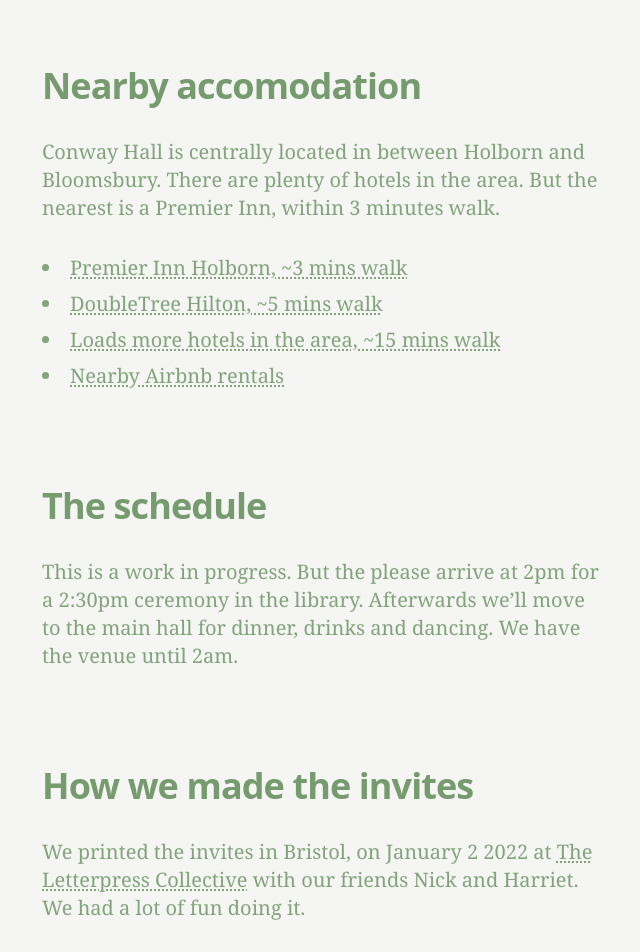
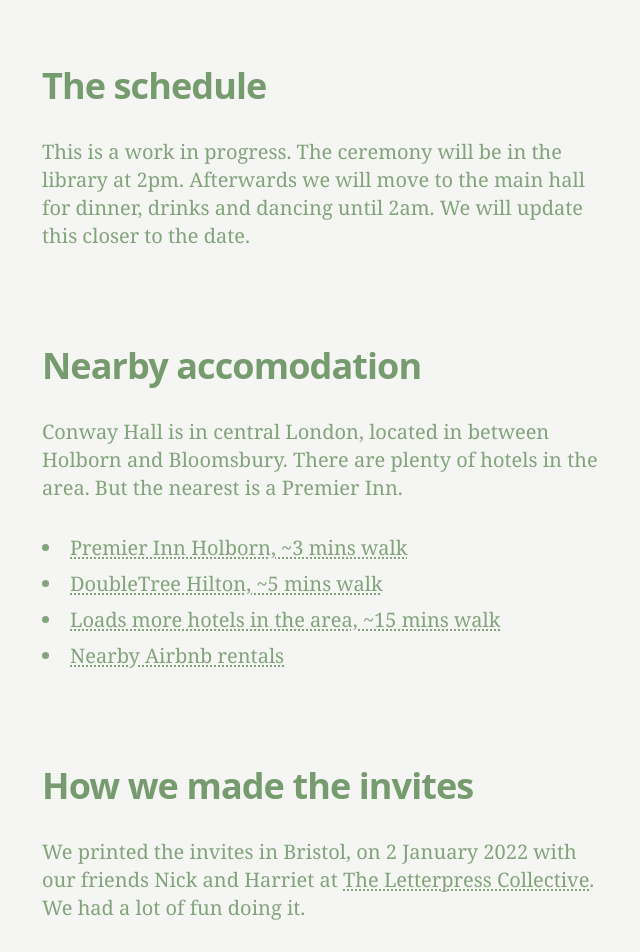
Before and after one commit to jonheslop/gosslop, a Next.js app: page / in a window 1280 px wide. Shown: the part 1400-2352 px from the top of the page, without its empty margins (630-1270 px from the left). Built offline with nearby package versions, Linux system fonts and the light colour scheme.

Commit message:
tweaks to copy

```diff
--- a/components/layout.js
+++ b/components/layout.js
@@ -6,8 +6,8 @@ import useActiveSection from '../hooks/use-active-section';
 
 const navLinks = [
   { label: 'RSVP', slug: 'RSVP' },
+  { label: 'Schedule', slug: 'Schedule' },
   { label: 'Accomodation', slug: 'Accomodation' },
-  { label: 'Schedule', slug: 'Schedule' },
   { label: 'The invites', slug: 'Invites' },
 ];
 
--- a/components/rsvp.js
+++ b/components/rsvp.js
@@ -44,7 +44,7 @@ export default function RSVP() {
   }
 
   if (!complete) return (
-    <form onSubmit={(e) => handleSubmit(e)}>
+    <form onSubmit={(e) => handleSubmit(e)} className="lg:mt-96">
       <Heading id="RSVP">Please RSVP</Heading>
       <Input name="name" label="Name" placeholder="The Smiths" />
       <Input
--- a/pages/index.js
+++ b/pages/index.js
@@ -20,14 +20,22 @@ export default function Home() {
           </Link>
         </p>
       </div>
-      <div className="lg:col-span-2 lg:mt-96">
+      <div className="lg:col-span-2">
         <RSVP />
+        <div className="mt-24">
+          <Heading id="Schedule">The schedule</Heading>
+          <p className="mt-8 sm:text-xl leading-normal max-w-xl">
+            This is a work in progress. The ceremony will be in the library at
+            2pm. Afterwards we will move to the main hall for dinner, drinks and
+            dancing until 2am. We will update this closer to the date.
+          </p>
+        </div>
         <div className="mt-24">
           <Heading id="Accomodation">Nearby accomodation</Heading>
           <p className="mt-8 sm:text-xl leading-normal max-w-xl">
-            Conway Hall is centrally located in between Holborn and Bloomsbury.
-            There are plenty of hotels in the area. But the nearest is a Premier
-            Inn, within 3 minutes walk.
+            Conway Hall is in central London, located in between Holborn and
+            Bloomsbury. There are plenty of hotels in the area. But the nearest
+            is a Premier Inn.
           </p>
 
           <ul className="list list-disc list-inside space-y-2 sm:text-xl mt-8">
@@ -54,21 +62,14 @@ export default function Home() {
           </ul>
         </div>
         <div className="mt-24">
-          <Heading id="Schedule">The schedule</Heading>
-          <p className="mt-8 sm:text-xl leading-normal max-w-xl">
-            This is a work in progress. But the please arrive at 2pm for a
-            2:30pm ceremony in the library. Afterwards we’ll move to the main
-            hall for dinner, drinks and dancing. We have the venue until 2am.
-          </p>
-        </div>
-        <div className="mt-24">
           <Heading id="Invites">How we made the invites</Heading>
           <p className="mt-8 sm:text-xl leading-normal max-w-xl">
-            We printed the invites in Bristol, on January 2 2022 at{' '}
+            We printed the invites in Bristol, on 2 January 2022 with our
+            friends Nick and Harriet at{' '}
             <Link href="https://www.departmentofsmallworks.co.uk/letterpress">
               The Letterpress Collective
-            </Link>{' '}
-            with our friends Nick and Harriet. We had a lot of fun doing it.
+            </Link>
+            . We had a lot of fun doing it.
           </p>
 
           <div className="grid grid-cols-2 gap-x-2 gap-y-1 my-8">
```
